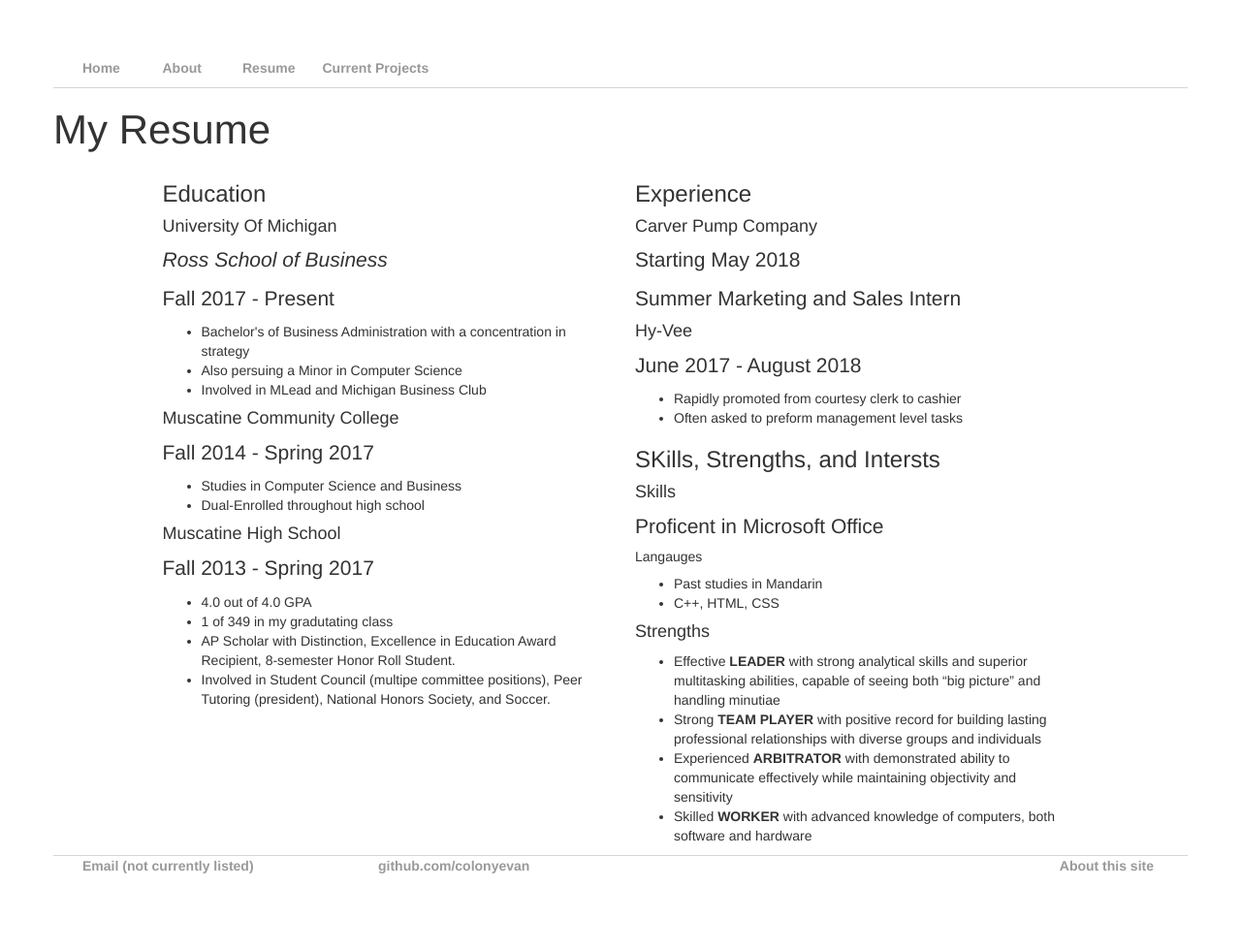
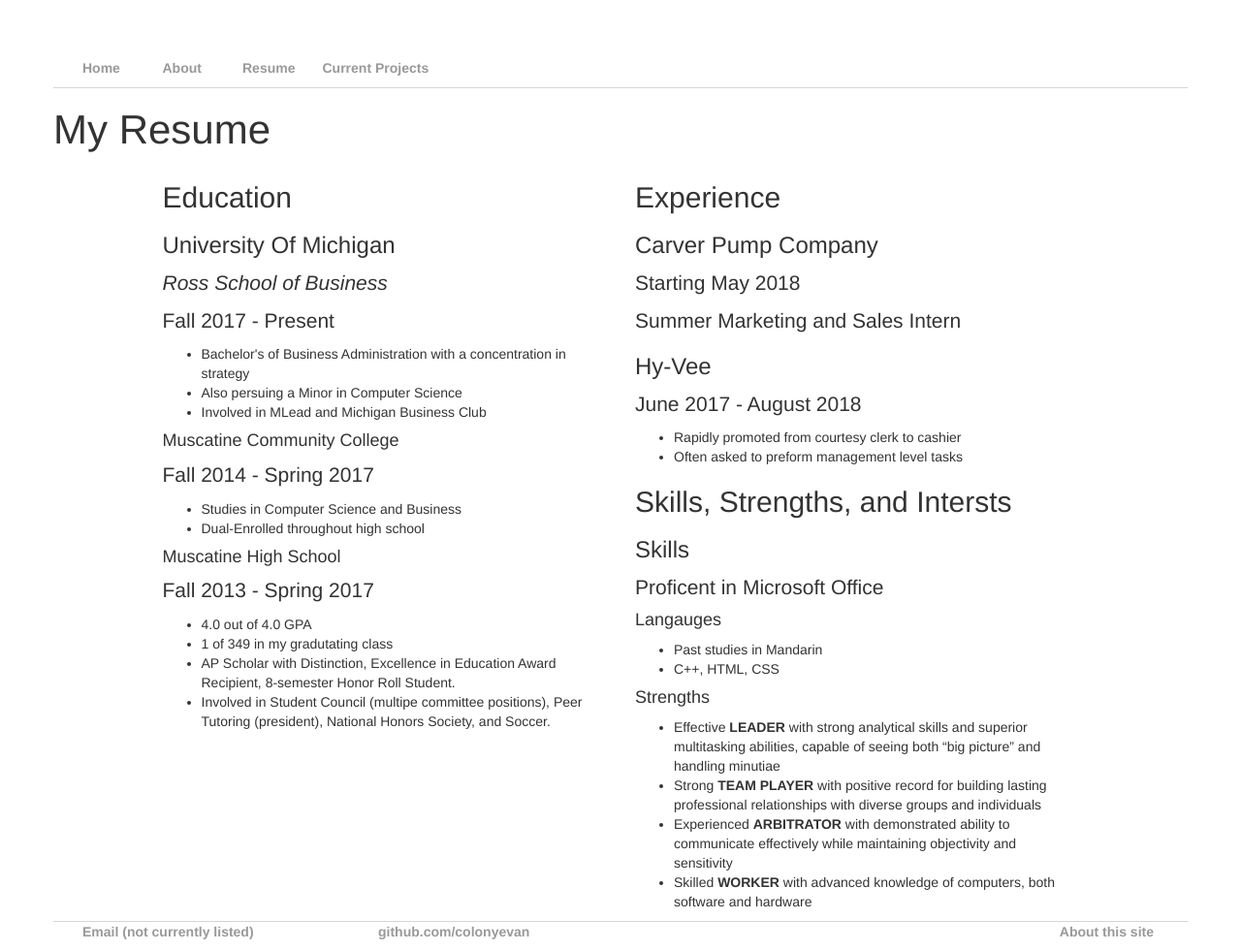
Before and after one commit to colonyevan/colonyevan.github.io, a Jekyll site: the page built from resume/index.html, in a window 1280 px wide. Shown: the whole page at 97% size. Built offline with Jekyll 4.4.1, drawn with Linux system fonts in a browser that asks for light colours; before the commit the page ends 913 px from its top, so only the background shows below that.

Commit message:
Resume Work

```diff
--- a/resume/index.html
+++ b/resume/index.html
@@ -6,11 +6,12 @@
     <h1>My Resume</h1>
 </div>
 <!-- /.row -->
-<div class="row">
-    <div class="col-sm-1"> </div>
+<div class="resume">
+    <div class="row">
+        <div class="col-sm-1"> </div>
         <div class="col-sm-5">
-            <h3>Education</h3>
-            <h4>University Of Michigan</h4>
+            <h2>Education</h2>
+            <h3>University Of Michigan</h3>
             <p><i>Ross School of Business</i></p>
             <p>Fall 2017 - Present</p>
             <ul>
@@ -34,20 +35,20 @@
             </ul>
         </div>
         <div class="col-sm-5">
-            <h3>Experience</h3>
-            <h4>Carver Pump Company</h4>
+            <h2>Experience</h2>
+            <h3>Carver Pump Company</h3>
             <p>Starting May 2018</p>
             <p>Summer Marketing and Sales Intern</p>
-            <h4>Hy-Vee</h4>
+            <h3>Hy-Vee</h3>
             <p>June 2017 - August 2018</p>
             <ul>
                 <li>Rapidly promoted from courtesy clerk to cashier</li>
                 <li>Often asked to preform management level tasks</li>
             </ul>
-            <h3>SKills, Strengths, and Intersts</h3>
-            <h4>Skills</h4>
+            <h2>Skills, Strengths, and Intersts</h2>
+            <h3>Skills</h3>
             <p>Proficent in Microsoft Office</p>
-            <h5>Langauges</h5>
+            <h4>Langauges</h4>
             <ul>
                 <li>Past studies in Mandarin</li>
                 <li>C++, HTML, CSS</li>
@@ -60,7 +61,9 @@
                 <li>Skilled <b>WORKER</b> with advanced knowledge of computers, both software and hardware</li>
             </ul>
         </div>
-    <!-- /.col-sm-10 -->
-    <div class="col-sm-1"></div>
+        <!-- /.col-sm-10 -->
+        <div class="col-sm-1"></div>
+    </div>
+    <!-- /.row -->
 </div>
-<!-- /.row -->
+<!-- /.resume -->
```
